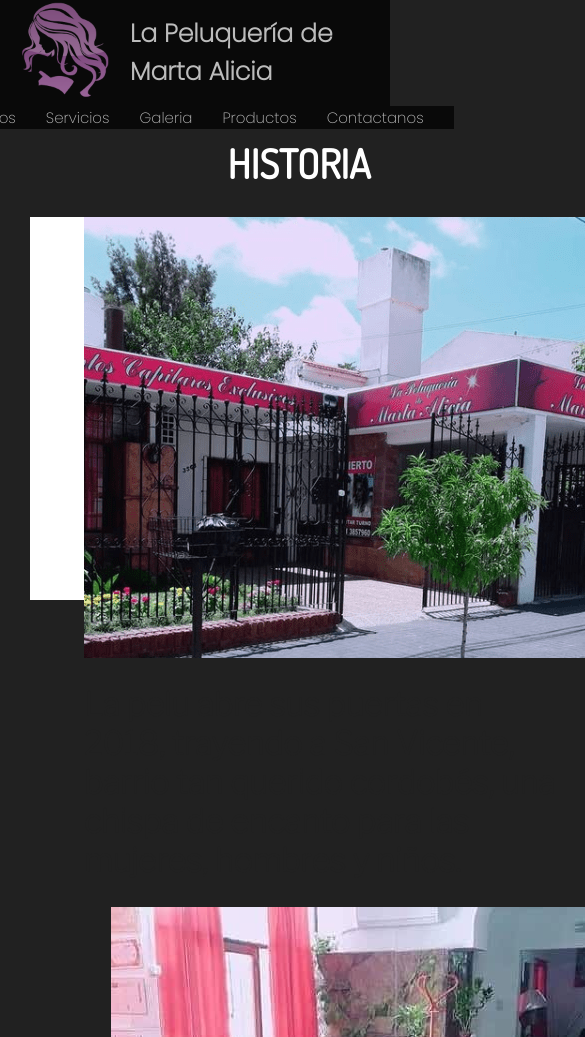
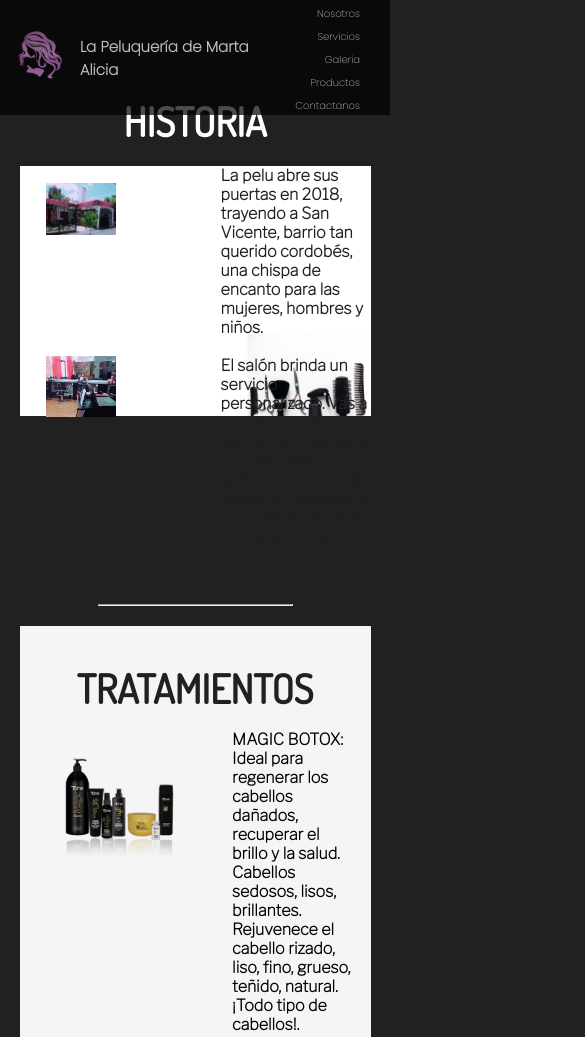
Before and after one commit to MarianaSpaccesi/CODER-HOUSE, a website: page index.html in a window 390 px wide. Shown: the top 1037 px of the page, 585 px wide, since content can reach past the window. Drawn offline with nearby package versions, Linux system fonts and the light colour scheme.

Commit message:
corrigiendo responsive

```diff
--- a/scss/prueba.scss
+++ b/scss/prueba.scss
@@ -60,7 +60,6 @@
 
 .nav__list{
     display: flex;
-    flex-flow: row nowrap;
     align-items: center;
     justify-content: space-around;
     font-size: 15px;
@@ -393,47 +392,64 @@
 
 @media only screen and (max-width:768px) {
 
+    a {
+        font-size: 10px;
+    }
 
     h2 {
         font-size: 40px;
         margin-top: 20%;
     }
 
+    .historia {
+        width: 100%;
+    }
+
     .header__cont h1 {
-        font-size: 25px;
+        font-size: 15px;
     }
 
     .header__cont {
+        display: flex;
+        width: 100%;
+        margin: 0;
+    }
+
+    .icono--img {
+        height: 50px;
+        width: 50px;
+    }
+
+    .nav__list {
         flex-flow: column nowrap;
-        width: 100%;
+        align-items: flex-end;
     }
 
     .grid__cont {
     grid-template-areas:
-    "img1"
-    "texto1"
-    "img2"
-    "texto2";
-    grid-template-columns: 100%;
-    grid-template-rows: 1fr;
+    "img1 texto1"
+    "img2 texto2";
+    grid-template-columns: 50%;
+    grid-template-rows: 1fr 1fr;
+    gap: 5%;
     }
 
     .img-1 {
-        margin-top: 0;
-        margin-left: 10%;
-
+        margin-top: 10%;
+        margin-left: 15%;
+        width: 40%;
     }
 
     .img-2 {
         margin-top: 0;
+        width: 40%;
     }
     .img {
         width: 75%;
     }
 
     .text {
-        font-size: 2em;
-        margin-left: 10%;
+        font-size: 1em;
         padding: 0%;
     }
 
```
Also changed, not shown: css/pruebacss.css.
